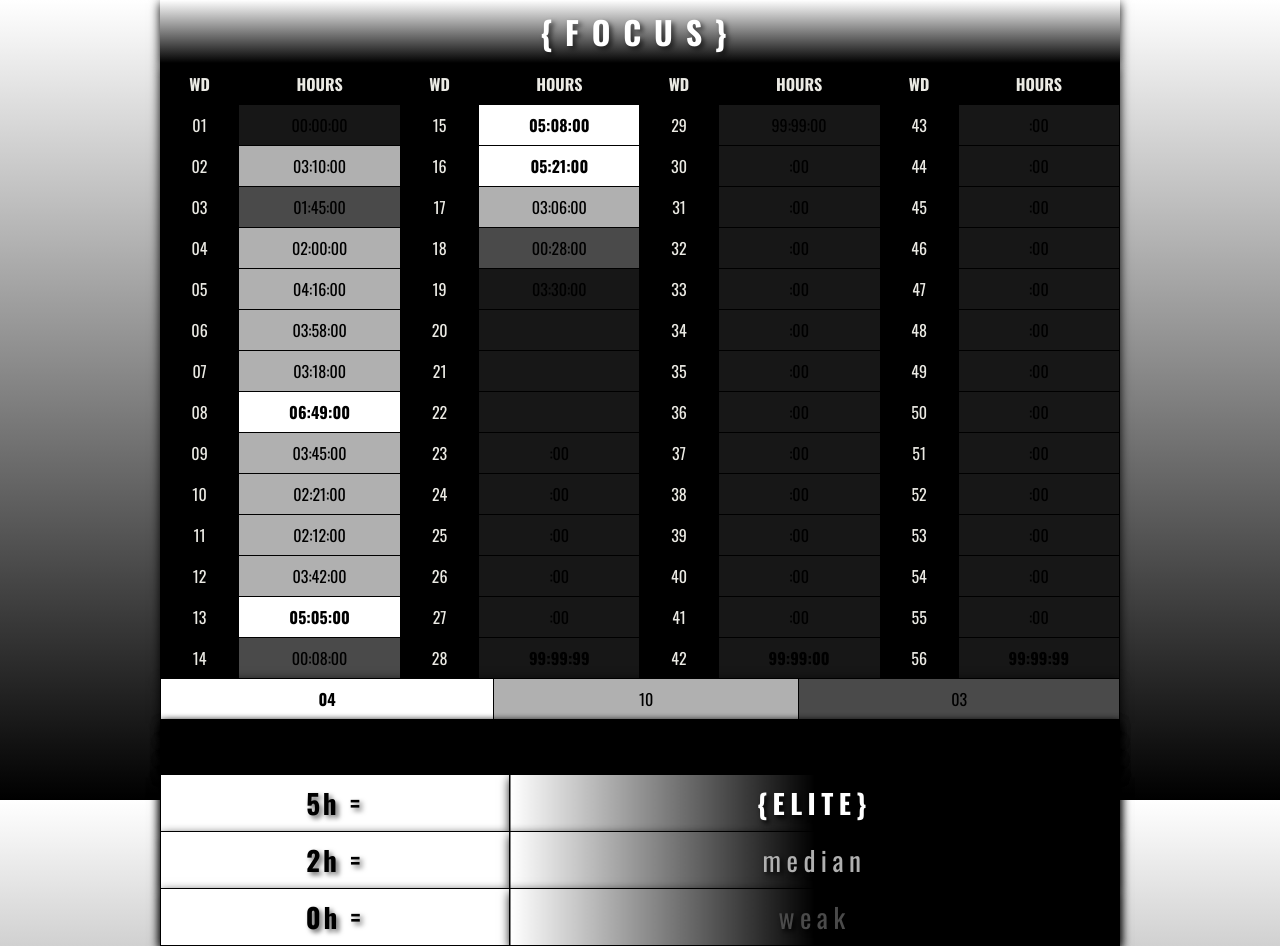
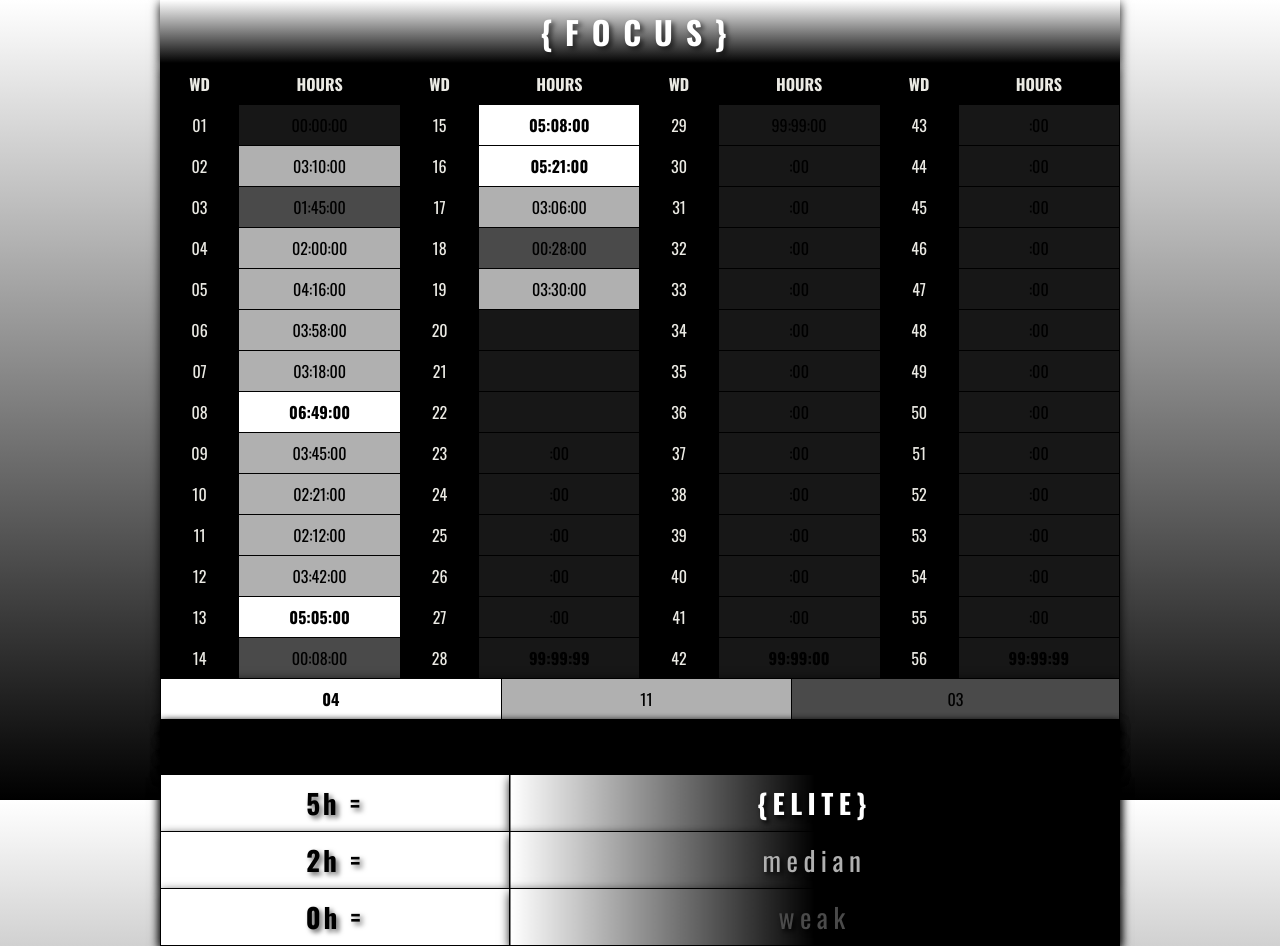
Before and after one commit to devjonesbr/ttable, a plain HTML site: page index.html in a window 1280 px wide. Drawn offline with nearby package versions, Linux system fonts and the light colour scheme; a web font is replaced by a local one.

Commit message:
Update index.html

```diff
--- a/index.html
+++ b/index.html
@@ -273,7 +273,7 @@
                 <td>05</td>
                 <td class="median hrs">04:16:00</td>
                 <td>19</td>
-                <td class="mediian hrs">03:30:00</td>
+                <td class="median hrs">03:30:00</td>
                 <td>33</td>
                 <td class="hrs">:00</td>
                 <td>47</td>
@@ -374,7 +374,7 @@
         <table class="table2">
         <tr class="tr2"> <!--total-->
             <td class="elite">04</td>
-            <td class="median">10</td>
+            <td class="median">11</td>
             <td class="weak">03</td>
         </tr>
     </table>
```
